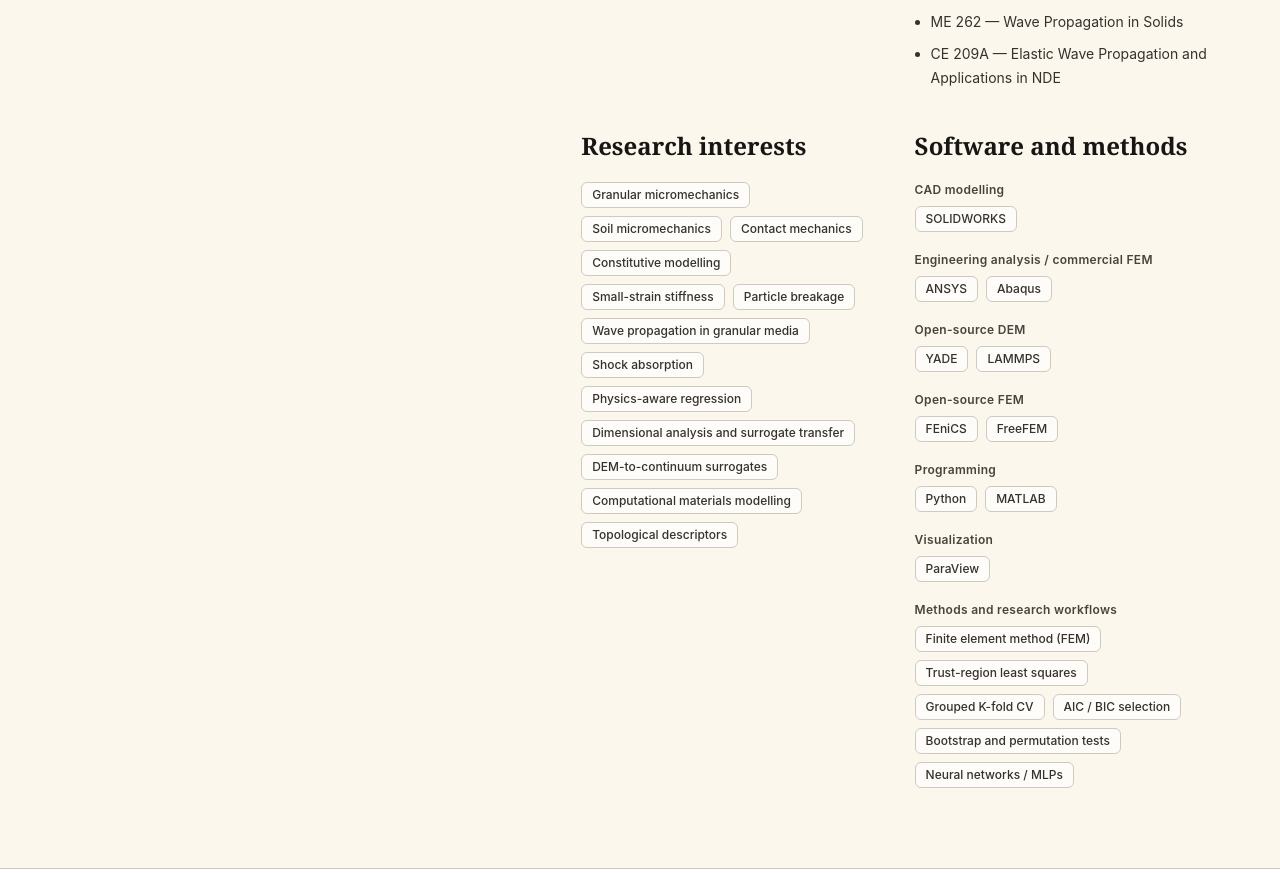
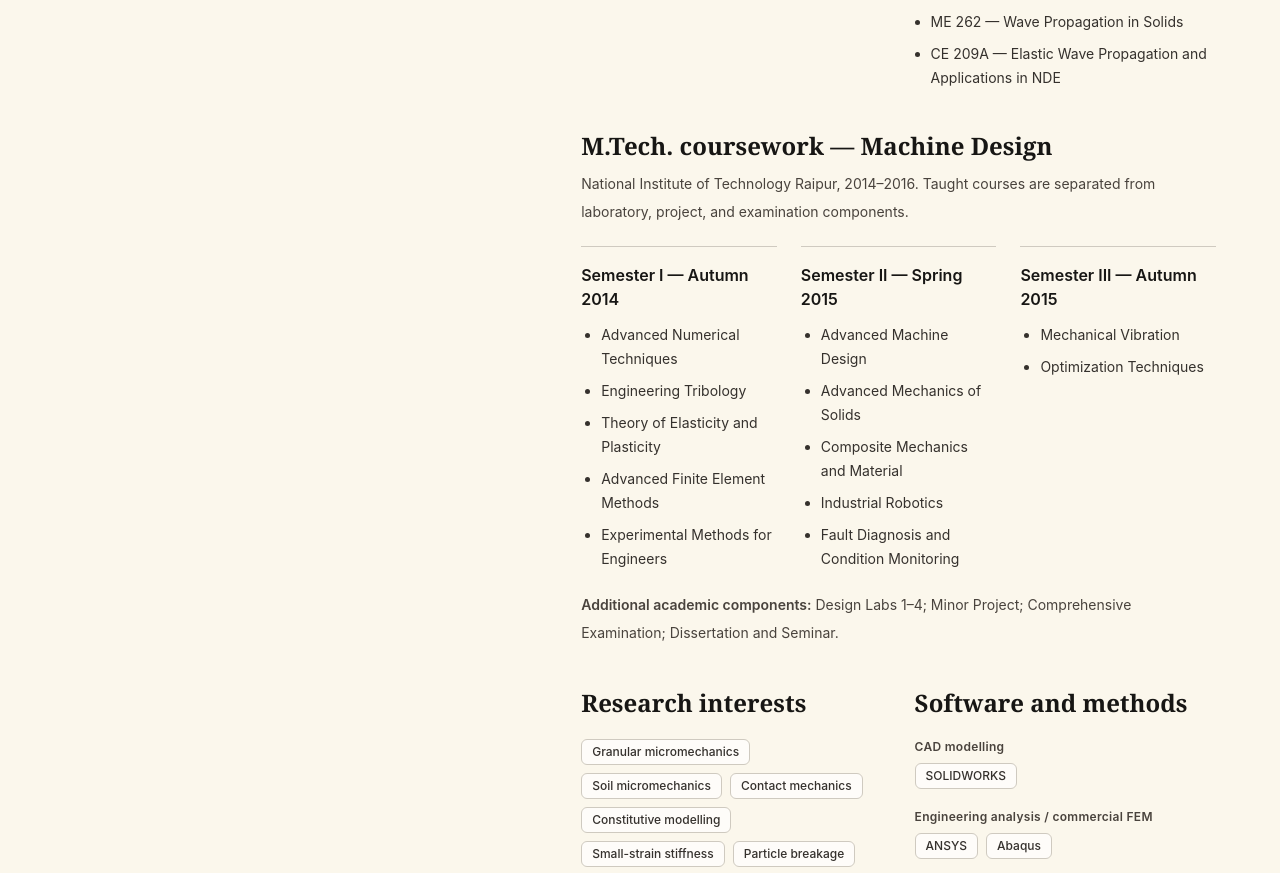
Before and after one commit to pramaybaero-droid/pramaybaero-droid.github.io, a React (Vite) app: page / in a window 1280 px wide. Shown: the part 7767-8640 px from the top of the page. Built offline with nearby package versions, Linux system fonts and the light colour scheme.

Commit message:
Add M.Tech. Machine Design coursework and distinguish practical components

```diff
--- a/src/App.tsx
+++ b/src/App.tsx
@@ -199,6 +199,36 @@ function App() {
                 </div>
               </div>
 
+              <div>
+                <h3 className="font-serif text-2xl font-semibold text-graphite-950">
+                  M.Tech. coursework — Machine Design
+                </h3>
+                <p className="mt-2 text-sm leading-7 text-graphite-600">
+                  National Institute of Technology Raipur, 2014–2016.
+                  Taught courses are separated from laboratory, project, and examination components.
+                </p>
+                <div className="mt-5 grid gap-6 md:grid-cols-3">
+                  {profile.mastersCoursework.map((semester) => (
+                    <div key={semester.semester} className="border-t border-graphite-200 pt-4">
+                      <h4 className="font-semibold text-graphite-950">
+                        {semester.semester}
+                      </h4>
+                      <ul className="mt-3 list-disc space-y-2 pl-5 text-sm leading-6 text-graphite-700">
+                        {semester.courses.map((course) => (
+                          <li key={course}>{course}</li>
+                        ))}
+                      </ul>
+                    </div>
+                  ))}
+                </div>
+                <p className="mt-5 text-sm leading-7 text-graphite-600">
+                  <span className="font-semibold text-graphite-950">
+                    Additional academic components:
+                  </span>{" "}
+                  {profile.mastersPracticalComponents.join("; ")}.
+                </p>
+              </div>
+
               <div className="grid gap-8 md:grid-cols-2">
                 <div>
                   <h3 className="font-serif text-2xl font-semibold text-graphite-950">
--- a/src/data/profile.ts
+++ b/src/data/profile.ts
@@ -75,6 +75,41 @@ export const profile = {
       ]
     }
   ],
+  mastersCoursework: [
+    {
+      semester: "Semester I — Autumn 2014",
+      courses: [
+        "Advanced Numerical Techniques",
+        "Engineering Tribology",
+        "Theory of Elasticity and Plasticity",
+        "Advanced Finite Element Methods",
+        "Experimental Methods for Engineers"
+      ]
+    },
+    {
+      semester: "Semester II — Spring 2015",
+      courses: [
+        "Advanced Machine Design",
+        "Advanced Mechanics of Solids",
+        "Composite Mechanics and Material",
+        "Industrial Robotics",
+        "Fault Diagnosis and Condition Monitoring"
+      ]
+    },
+    {
+      semester: "Semester III — Autumn 2015",
+      courses: [
+        "Mechanical Vibration",
+        "Optimization Techniques"
+      ]
+    }
+  ],
+  mastersPracticalComponents: [
+    "Design Labs 1–4",
+    "Minor Project",
+    "Comprehensive Examination",
+    "Dissertation and Seminar"
+  ],
   researchInterests: [
     "Granular micromechanics",
     "Soil micromechanics",
```
Also changed, not shown: 1 other file (tests, documents, lock files or other folders).
